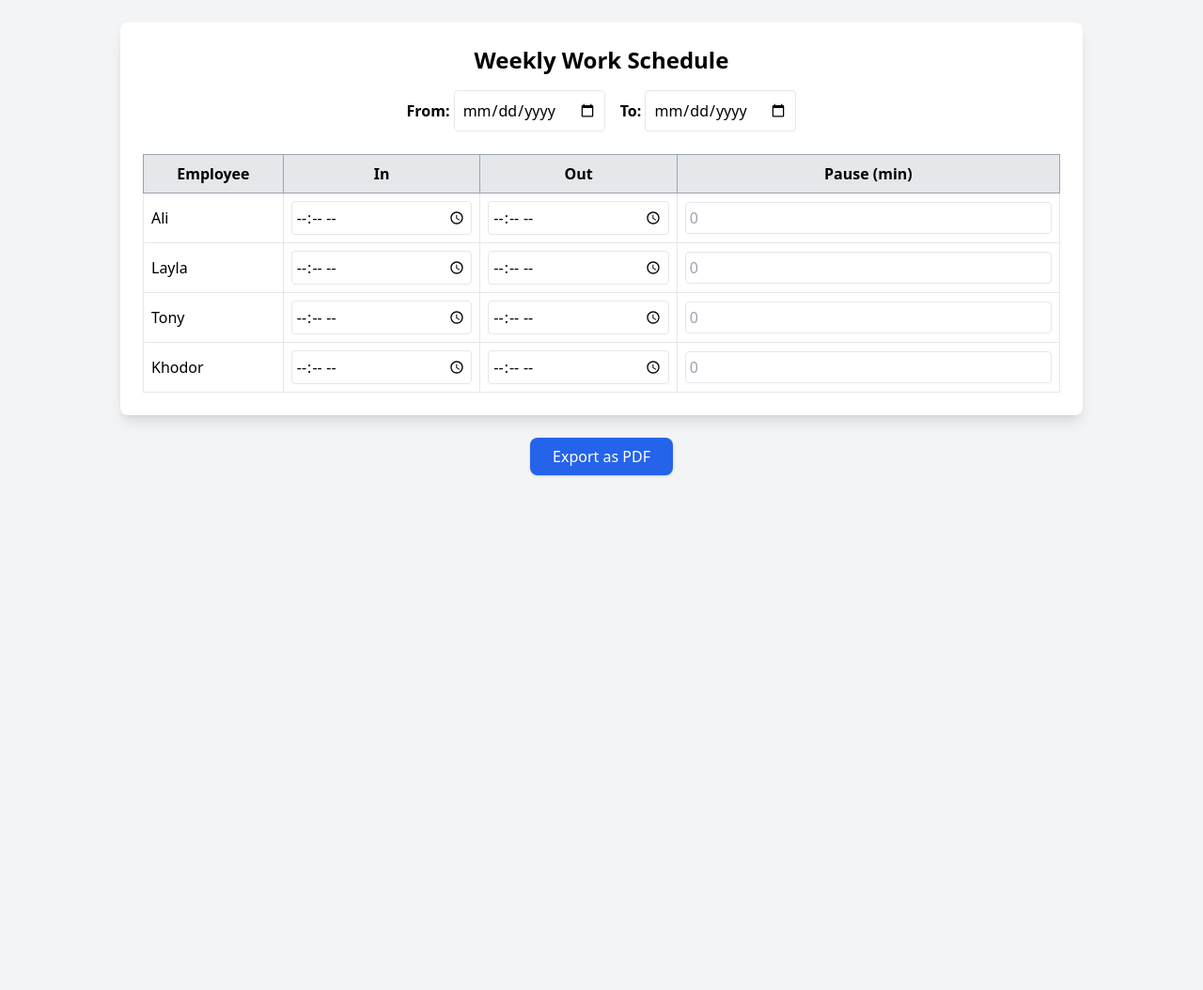
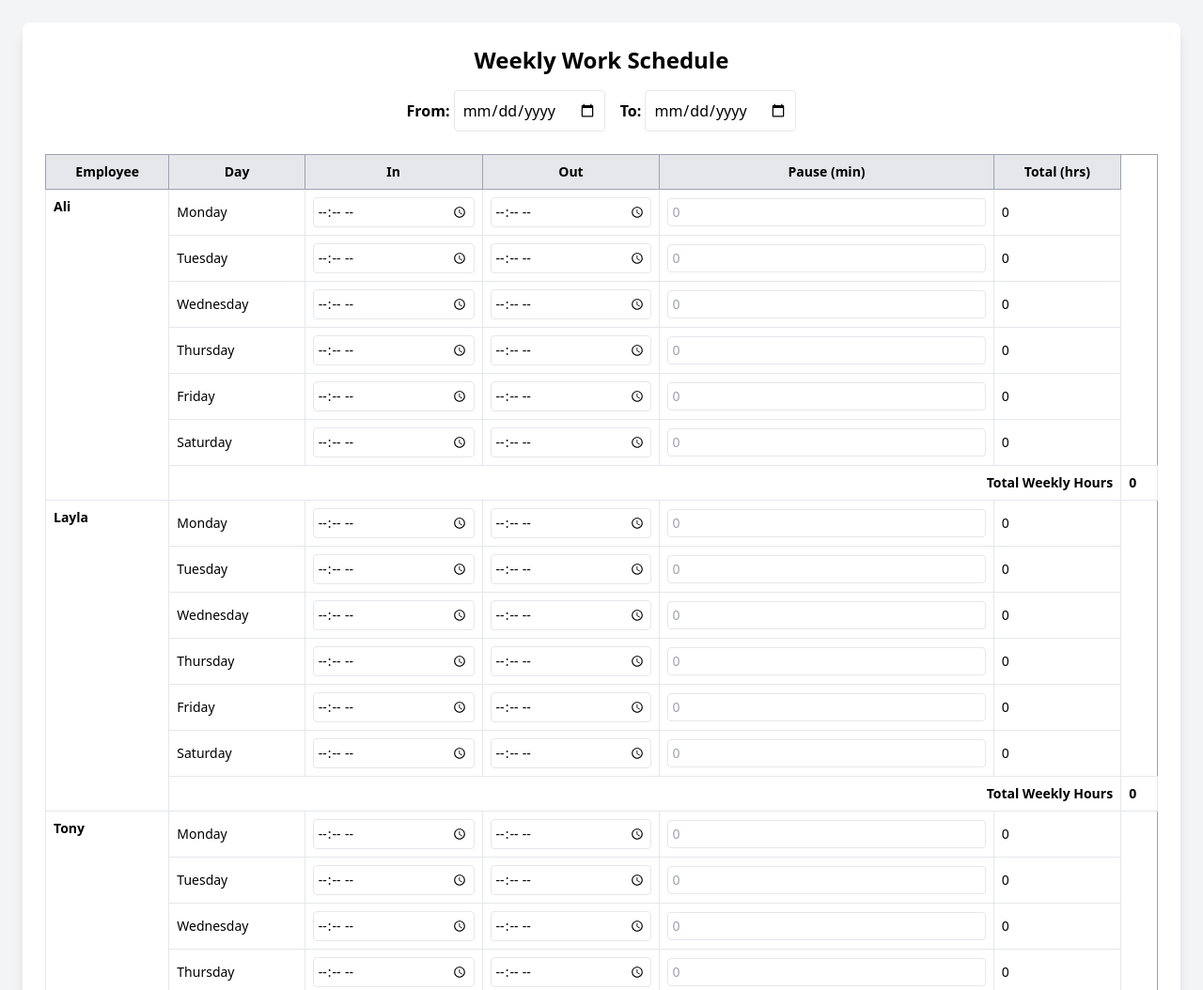
Before and after one commit to Dli70641259222/RequestBookingCIFCanada, a plain HTML site: page index.html in a window 1280 px wide. Shown: the top 1054 px of the page at 94% size. Before the commit the page ends 800 px from the top, so only its background shows below. Drawn offline with nearby package versions, Linux system fonts and the light colour scheme.

Commit message:
Update index.html

```diff
--- a/index.html
+++ b/index.html
@@ -8,7 +8,7 @@
   <link href="https://cdn.jsdelivr.net/npm/tailwindcss@2.2.19/dist/tailwind.min.css" rel="stylesheet">
 </head>
 <body class="bg-gray-100 p-6">
-  <div class="max-w-5xl mx-auto bg-white shadow-lg rounded-lg p-6" id="schedule">
+  <div class="max-w-7xl mx-auto bg-white shadow-lg rounded-lg p-6" id="schedule">
     <h1 class="text-2xl font-bold mb-4 text-center">Weekly Work Schedule</h1>
 
     <!-- Week Date Range -->
@@ -24,40 +24,19 @@
     </div>
 
     <!-- Table -->
-    <table class="w-full border-collapse border border-gray-400">
+    <table class="w-full border-collapse border border-gray-400 text-sm">
       <thead>
         <tr class="bg-gray-200">
           <th class="border border-gray-400 p-2">Employee</th>
+          <th class="border border-gray-400 p-2">Day</th>
           <th class="border border-gray-400 p-2">In</th>
           <th class="border border-gray-400 p-2">Out</th>
           <th class="border border-gray-400 p-2">Pause (min)</th>
+          <th class="border border-gray-400 p-2">Total (hrs)</th>
         </tr>
       </thead>
-      <tbody>
-        <tr>
-          <td class="border p-2">Ali</td>
-          <td class="border p-2"><input type="time" class="border p-1 rounded w-full"></td>
-          <td class="border p-2"><input type="time" class="border p-1 rounded w-full"></td>
-          <td class="border p-2"><input type="number" class="border p-1 rounded w-full" placeholder="0"></td>
-        </tr>
-        <tr>
-          <td class="border p-2">Layla</td>
-          <td class="border p-2"><input type="time" class="border p-1 rounded w-full"></td>
-          <td class="border p-2"><input type="time" class="border p-1 rounded w-full"></td>
-          <td class="border p-2"><input type="number" class="border p-1 rounded w-full" placeholder="0"></td>
-        </tr>
-        <tr>
-          <td class="border p-2">Tony</td>
-          <td class="border p-2"><input type="time" class="border p-1 rounded w-full"></td>
-          <td class="border p-2"><input type="time" class="border p-1 rounded w-full"></td>
-          <td class="border p-2"><input type="number" class="border p-1 rounded w-full" placeholder="0"></td>
-        </tr>
-        <tr>
-          <td class="border p-2">Khodor</td>
-          <td class="border p-2"><input type="time" class="border p-1 rounded w-full"></td>
-          <td class="border p-2"><input type="time" class="border p-1 rounded w-full"></td>
-          <td class="border p-2"><input type="number" class="border p-1 rounded w-full" placeholder="0"></td>
-        </tr>
+      <tbody id="scheduleBody">
+        <!-- Rows will be generated by JS -->
       </tbody>
     </table>
   </div>
@@ -70,8 +49,79 @@
   </div>
 
   <script>
+    const employees = ["Ali", "Layla", "Tony", "Khodor"];
+    const days = ["Monday", "Tuesday", "Wednesday", "Thursday", "Friday", "Saturday"];
+
+    function createTable() {
+      const tbody = document.getElementById("scheduleBody");
+      employees.forEach(emp => {
+        days.forEach((day, index) => {
+          const row = document.createElement("tr");
+
+          if (index === 0) {
+            const empCell = document.createElement("td");
+            empCell.className = "border p-2 font-bold align-top";
+            empCell.textContent = emp;
+            empCell.rowSpan = days.length + 1; // +1 for total row
+            row.appendChild(empCell);
+          }
+
+          row.innerHTML += `
+            <td class="border p-2">${day}</td>
+            <td class="border p-2"><input type="time" class="time-in border p-1 rounded w-full" data-emp="${emp}" data-day="${day}"></td>
+            <td class="border p-2"><input type="time" class="time-out border p-1 rounded w-full" data-emp="${emp}" data-day="${day}"></td>
+            <td class="border p-2"><input type="number" class="pause border p-1 rounded w-full" data-emp="${emp}" data-day="${day}" placeholder="0"></td>
+            <td class="border p-2 total" data-emp="${emp}" data-day="${day}">0</td>
+          `;
+
+          tbody.appendChild(row);
+        });
+
+        // Weekly total row
+        const totalRow = document.createElement("tr");
+        totalRow.innerHTML = `
+          <td class="border p-2 text-right font-semibold" colspan="5">Total Weekly Hours</td>
+          <td class="border p-2 font-bold weekly-total" data-emp="${emp}">0</td>
+        `;
+        tbody.appendChild(totalRow);
+      });
+    }
+
+    function calculateTotals() {
+      employees.forEach(emp => {
+        let weeklyTotal = 0;
+        days.forEach(day => {
+          const inEl = document.querySelector(`.time-in[data-emp='${emp}'][data-day='${day}']`);
+          const outEl = document.querySelector(`.time-out[data-emp='${emp}'][data-day='${day}']`);
+          const pauseEl = document.querySelector(`.pause[data-emp='${emp}'][data-day='${day}']`);
+          const totalEl = document.querySelector(`.total[data-emp='${emp}'][data-day='${day}']`);
+
+          if (inEl && outEl && totalEl) {
+            const inTime = inEl.value;
+            const outTime = outEl.value;
+            const pause = parseInt(pauseEl.value) || 0;
+
+            if (inTime && outTime) {
+              const [inH, inM] = inTime.split(":").map(Number);
+              const [outH, outM] = outTime.split(":").map(Number);
+
+              let diff = (outH * 60 + outM) - (inH * 60 + inM) - pause;
+              let hours = diff > 0 ? (diff / 60).toFixed(2) : 0;
+
+              totalEl.textContent = hours;
+              weeklyTotal += parseFloat(hours);
+            } else {
+              totalEl.textContent = "0";
+            }
+          }
+        });
+
+        const weeklyEl = document.querySelector(`.weekly-total[data-emp='${emp}']`);
+        if (weeklyEl) weeklyEl.textContent = weeklyTotal.toFixed(2);
+      });
+    }
+
     function generatePDF() {
-      // Add date range to the PDF title
       const from = document.getElementById("dateFrom").value;
       const to = document.getElementById("dateTo").value;
 
@@ -81,10 +131,14 @@
         filename: `Work-Schedule_${from}_to_${to}.pdf`,
         image: { type: 'jpeg', quality: 0.98 },
         html2canvas: { scale: 2 },
-        jsPDF: { unit: 'in', format: 'a4', orientation: 'portrait' }
+        jsPDF: { unit: 'in', format: 'a4', orientation: 'landscape' }
       };
       html2pdf().set(opt).from(element).save();
     }
+
+    // Build table and bind events
+    createTable();
+    document.addEventListener("input", calculateTotals);
   </script>
 </body>
 </html>
```
